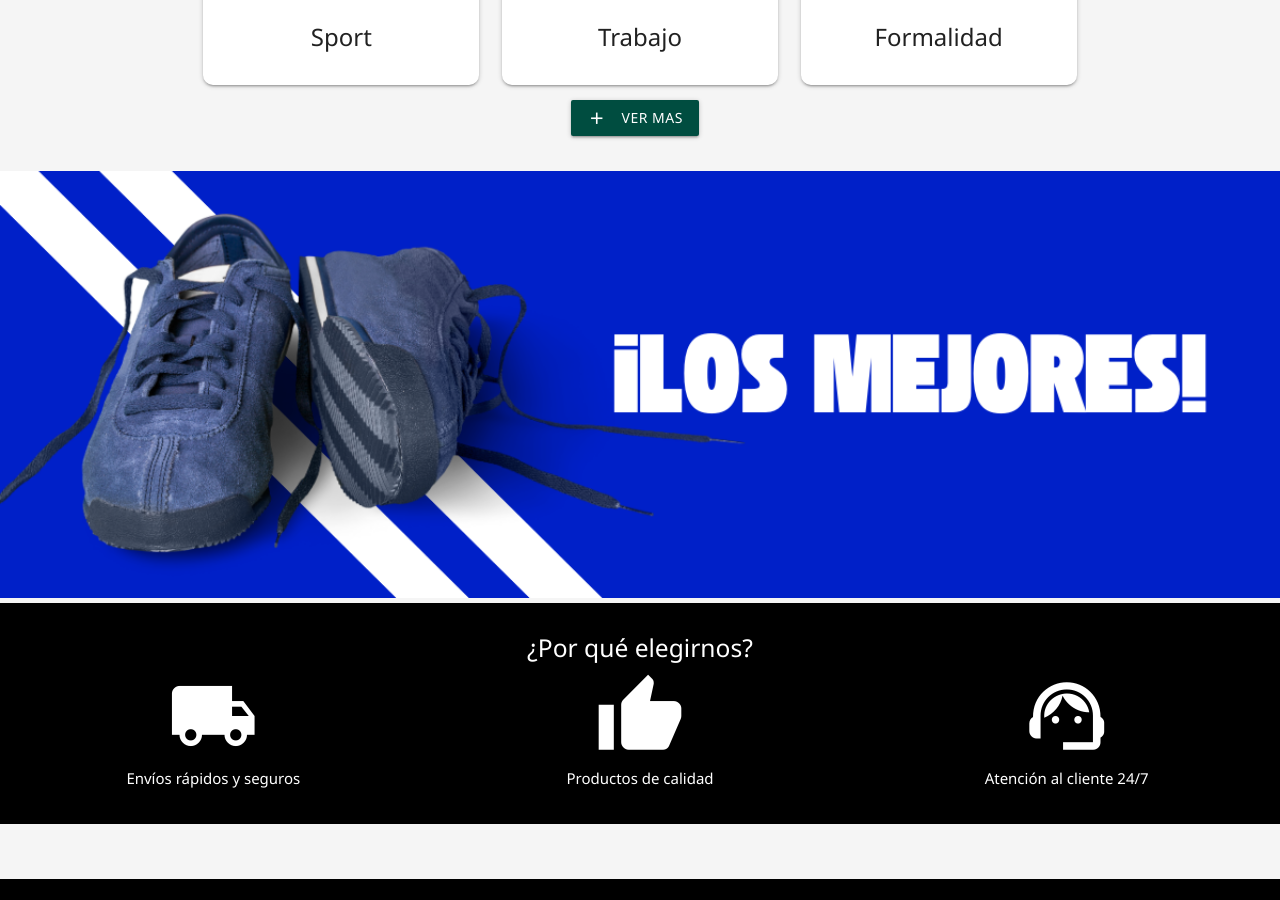
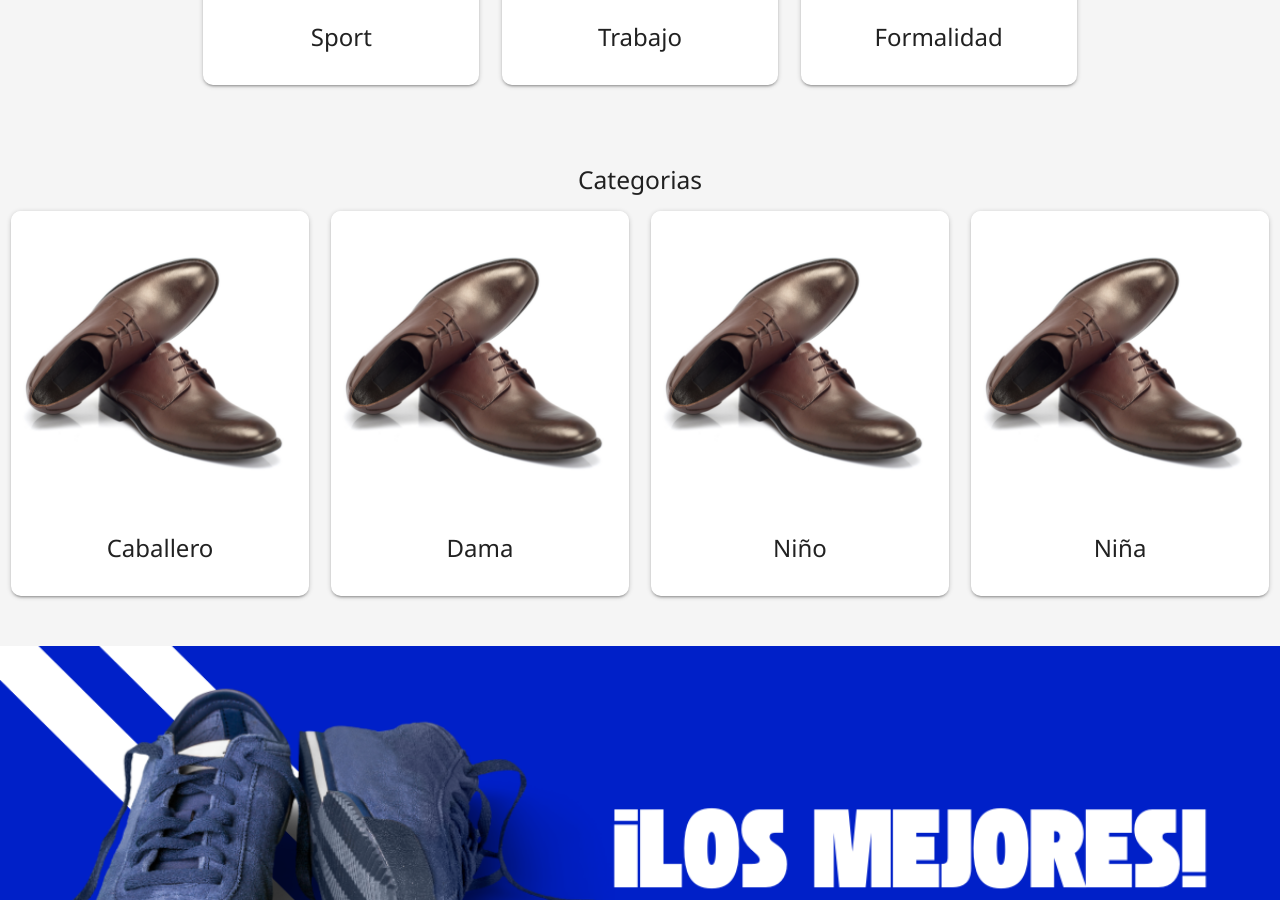
Before and after one commit to PinaGo-hub/tiendadezapatosmuestra, a plain HTML site: page index.html in a window 1280 px wide. Shown: the part 1074-1974 px from the top of the page. Drawn offline with nearby package versions, Linux system fonts and the light colour scheme; some packages are replaced by stand-ins of ours; a script that the page names is missing.

Commit message:
index.html

```diff
--- a/index.html
+++ b/index.html
@@ -78,7 +78,7 @@
 
     <div class="row">
 
- <div class="col s12 m4" data-aos="fade-up">
+ <div class="col s6 m4" data-aos="fade-up">
         <div class="card hoverable" style="border-radius: 10px;">
           <div class="card-image">
             <img src="img/card1.png" style="height: auto; border-radius: 10px;">
@@ -92,7 +92,7 @@
       </div>
 
 
-      <div class="col s12 m4" data-aos="fade-up">
+      <div class="col s6 m4" data-aos="fade-up">
         <div class="card hoverable" style="border-radius: 10px;">
           <div class="card-image">
             <img src="img/card3.png" style="height: auto; border-radius: 10px;">
@@ -119,7 +119,80 @@
         </div>
       </div>
 
- <div class="col m12 s12 center"><a href="zapatos.html" class="waves-effect teal darken-4 btn center" style="margin-right: 10px;"><i class="material-icons left">add</i>Ver mas</a></div>
+
+
+
+
+
+</section>
+
+
+
+</div>
+
+
+
+ <section class="section">
+
+    <h5 class="center-align">Categorias</h5>
+
+    <div class="row">
+
+ <div class="col s6 m3" data-aos="fade-up">
+        <div class="card hoverable" style="border-radius: 10px;">
+          <div class="card-image">
+            <a href="Caballero.html">  <img src="img/card2.png" style="height: auto; border-radius: 10px;"></a>
+          </div>
+          <div class="card-content center-align" >
+           <span class="card-title">Caballero</span>
+          </div>
+
+
+        </div>
+      </div>
+
+
+      <div class="col s6 m3" data-aos="fade-up">
+        <div class="card hoverable" style="border-radius: 10px;">
+          <div class="card-image">
+            <a href="Dama.html">  <img src="img/card2.png" style="height: auto; border-radius: 10px;"></a>
+          </div>
+          <div class="card-content center-align" >
+           <span class="card-title">Dama</span>
+
+          </div>
+
+
+        </div>
+      </div>
+
+     <div class="col s6 m3" data-aos="fade-up">
+        <div class="card hoverable" style="border-radius: 10px;">
+          <div class="card-image">
+            <a href="Niño.html">  <img src="img/card2.png" style="height: auto; border-radius: 10px;"></a>
+          </div>
+          <div class="card-content center-align" >
+           <span class="card-title">Niño</span>
+
+          </div>
+
+        </div>
+      </div>
+
+
+      <div class="col s6 m3" data-aos="fade-up">
+        <div class="card hoverable" style="border-radius: 10px;">
+          <div class="card-image">
+          <a href="Niña.html">  <img src="img/card2.png" style="height: auto; border-radius: 10px;"></a>
+          </div>
+          <div class="card-content center-align" >
+           <span class="card-title">Niña</span>
+
+          </div>
+
+        </div>
+      </div>
+
 
 
 
@@ -135,7 +208,14 @@
 
 
 
-</div>
+
+
+
+
+
+
+
+
 
 
 
```
